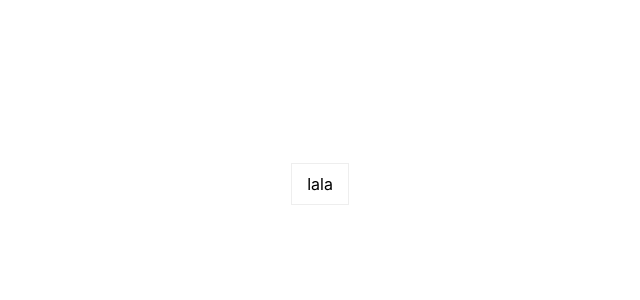
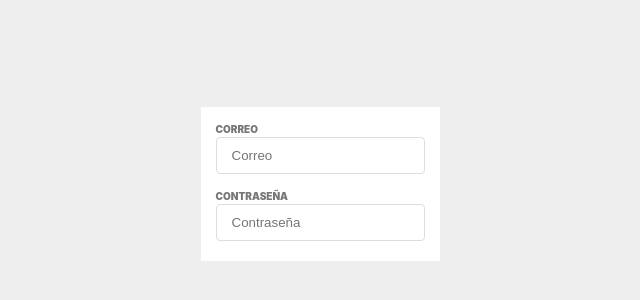
Before and after one commit to magarciaprieto/instacool, a React (Create React App) app: page / in a window 1280 px wide. Shown: the part 216-516 px from the top of the page, without its empty margins (320-960 px from the left). Built offline with nearby package versions, Linux system fonts and the light colour scheme.

Commit message:
Add Input Component

```diff
--- a/src/App.tsx
+++ b/src/App.tsx
@@ -1,14 +1,17 @@
 import React from 'react';
 import './App.css';
 
+//Components
 import Card from './components/Card';
 import Content from './components/Container';
+import Input from './components/Input';
 
 function App() {
   return (
   <Content>
     <Card>
-      lala
+      <Input placeholder='Correo' label='Correo' />
+      <Input placeholder='Contraseña' label='Contraseña' />
     </Card>
   </Content>
   );
--- a/src/components/Card.tsx
+++ b/src/components/Card.tsx
@@ -7,7 +7,7 @@ const style = {
 }
 
 interface ICardProps {
-  children: string
+  children: any
 }
 
 export default function Card ({children}: ICardProps) {
--- a/src/components/Container.tsx
+++ b/src/components/Container.tsx
@@ -1,7 +1,7 @@
 import React from 'react';
 
 const style = {
-  backgroundColor: '#fff',
+  backgroundColor: '#eee',
   padding: '10px 15px',
   height: 'calc(100vh - 20px)',
   width: 'calc(100vw - 30px)',
--- /dev/null
+++ b/src/components/Input.tsx
@@ -0,0 +1,32 @@
+import React from 'react';
+
+const style = {
+  backgroundColor: '#fff',
+  padding: '10px 15px',
+  border: '1px solid #ddd',
+  borderRadius: '4px',
+  width: 'calc(100%-30px)',
+  marginBottom: '10px',
+  display: 'flex'
+}
+
+const spanStyle = {
+  fontSize: '10px',
+  color: '#777',
+  textTransform: 'uppercase',
+  fontWeight: 900,
+} as React.CSSProperties
+
+interface IInputProps {
+  placeholder?: string
+  label: string
+}
+
+export default function Input ({label, ...props}: IInputProps) {
+  return (
+    <div>
+      <span style={spanStyle}>{label}</span>
+      <input {...props} style={style} />
+    </div>
+  );
+}
```
